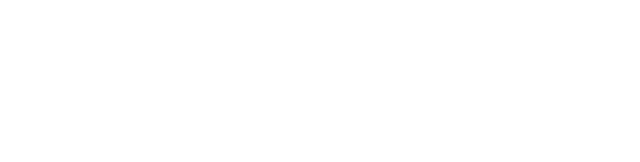
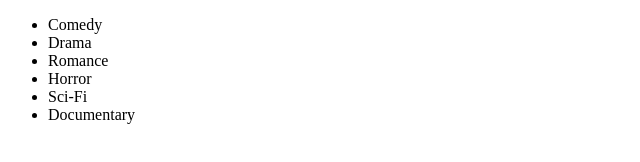
Before and after one commit to azizmatyakubov/Strive-Homework-M2D1, a plain HTML site: page index.html in a window 1280 px wide. Shown: the whole page, without its empty margins (0-640 px from the left). Drawn offline with Linux system fonts and the light colour scheme.

Commit message:
SOLVE MANDATORY JS EXERCISES

```diff
--- a/index.html
+++ b/index.html
@@ -120,6 +120,7 @@ HINT: Manage your time in order to finish the structure and responsiveness befor
             Create the JavaScript logic that runs when the page finished loading and
             counts the albums and applies the number in the area of the footer you've previously decided.
         -->
+        <script src="script.js"></script>
 </body>
 
 </html>
--- a/script.js
+++ b/script.js
@@ -0,0 +1,20 @@
+//  MANDATORY JS EXERCISES (create a different file for this exercise)
+//     1) Save this array in a variable called genres: ["Comedy", "Drama", "Romance", "Horror", "Sci-Fi", "Documentary"]
+//     2) Create an unordered list using JavaScript and save it in a variable
+//     3) Cycle the array and create a list-item via JavaScript for every element
+//     4) Insert the genere as text in the list-item
+//     5) Append the list items in the unordered list
+//     6) Append the unordered list in the document. The list should appear in the page.
+
+
+const genres = ["Comedy", "Drama", "Romance", "Horror", "Sci-Fi", "Documentary"]
+
+const ulNode = document.createElement('ul')
+
+for(let i=0; i<genres.length; i++) {
+    const li =  document.createElement('li')
+    li.innerText = genres[i]
+    ulNode.appendChild(li)
+}
+
+document.body.appendChild(ulNode)
```
